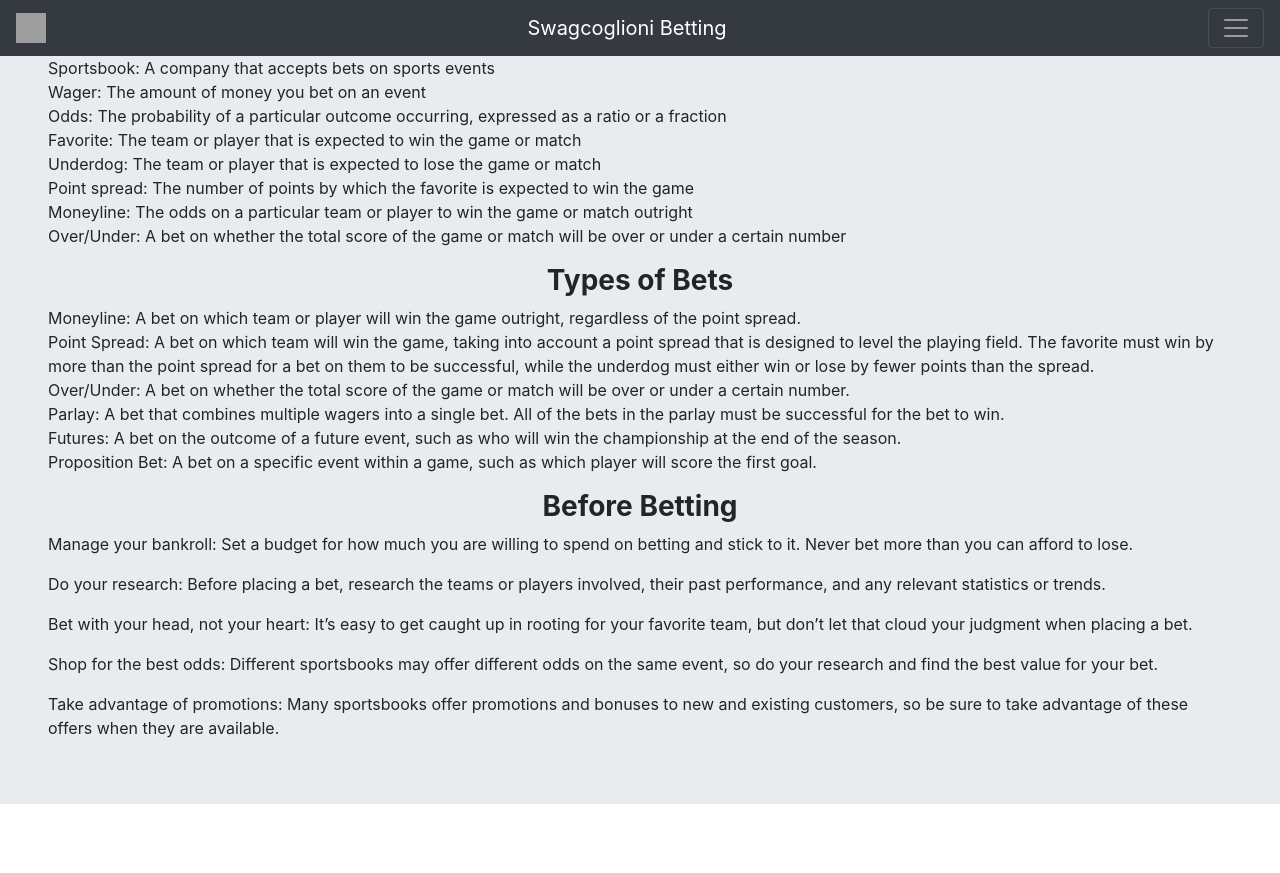
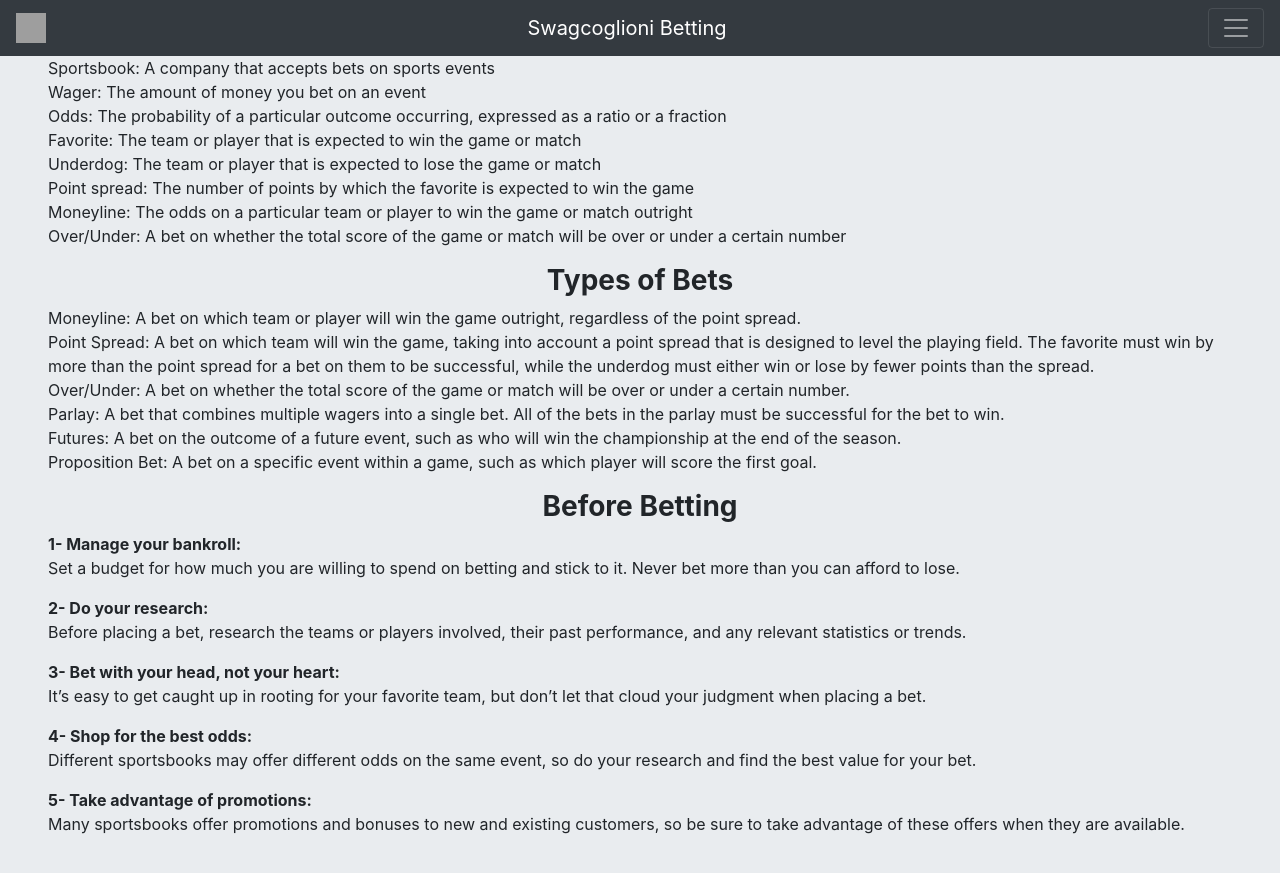
Before and after one commit to juanlepen/juanlepen.github.io, a Jekyll site: the page built from education.md, in a window 1280 px wide and 900 px high, scrolled down 1724 px. Shown: the top 873 px of the window. Built offline with Jekyll 4.4.1, drawn with Linux system fonts in a browser that asks for light colours; nearby versions of some CDN libraries; before the commit the page ends 2528 px from its top, so only the background shows below that; grey boxes are pictures that could not be loaded.

Commit message:
Update education.md

```diff
--- a/education.md
+++ b/education.md
@@ -40,6 +40,7 @@ ___
 
 
 ### **<center> Understanding Betting Terminology </center>**
+
 Sportsbook: A company that accepts bets on sports events
 Wager: The amount of money you bet on an event
 Odds: The probability of a particular outcome occurring, expressed as a ratio or a fraction
@@ -49,6 +50,7 @@ Point spread: The number of points by which the favorite is expected to win the
 Moneyline: The odds on a particular team or player to win the game or match outright
 Over/Under: A bet on whether the total score of the game or match will be over or under a certain number
 ### **<center> Types of Bets </center>**
+
 Moneyline: A bet on which team or player will win the game outright, regardless of the point spread.
 Point Spread: A bet on which team will win the game, taking into account a point spread that is designed to level the playing field. The favorite must win by more than the point spread for a bet on them to be successful, while the underdog must either win or lose by fewer points than the spread.
 Over/Under: A bet on whether the total score of the game or match will be over or under a certain number.
@@ -58,12 +60,17 @@ Proposition Bet: A bet on a specific event within a game, such as which player w
 
 ### **<center> Before Betting </center>**
 
-Manage your bankroll: Set a budget for how much you are willing to spend on betting and stick to it. Never bet more than you can afford to lose.
+**1- Manage your bankroll:**
+Set a budget for how much you are willing to spend on betting and stick to it. Never bet more than you can afford to lose.
 
-Do your research: Before placing a bet, research the teams or players involved, their past performance, and any relevant statistics or trends.
+**2- Do your research:**
+Before placing a bet, research the teams or players involved, their past performance, and any relevant statistics or trends.
 
-Bet with your head, not your heart: It's easy to get caught up in rooting for your favorite team, but don't let that cloud your judgment when placing a bet.
+**3- Bet with your head, not your heart:**
+It's easy to get caught up in rooting for your favorite team, but don't let that cloud your judgment when placing a bet.
 
-Shop for the best odds: Different sportsbooks may offer different odds on the same event, so do your research and find the best value for your bet.
+**4- Shop for the best odds:**
+Different sportsbooks may offer different odds on the same event, so do your research and find the best value for your bet.
 
-Take advantage of promotions: Many sportsbooks offer promotions and bonuses to new and existing customers, so be sure to take advantage of these offers when they are available.
+**5- Take advantage of promotions:**
+Many sportsbooks offer promotions and bonuses to new and existing customers, so be sure to take advantage of these offers when they are available.
```
